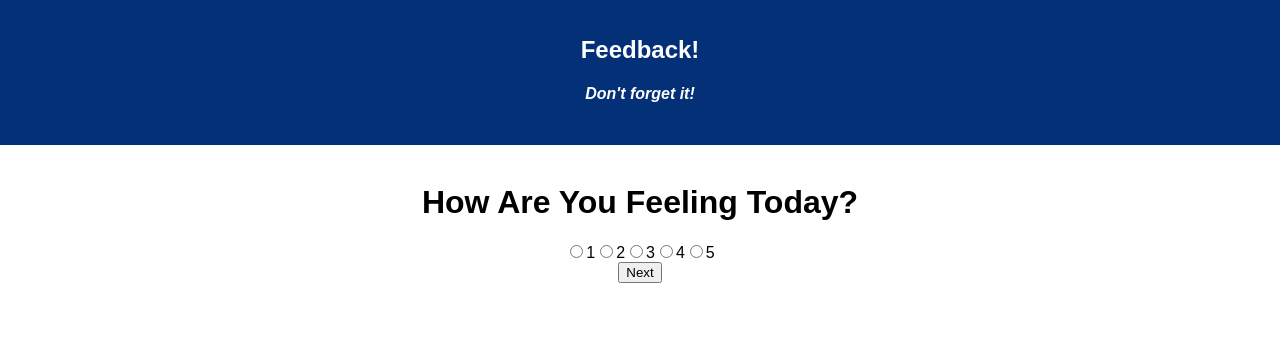
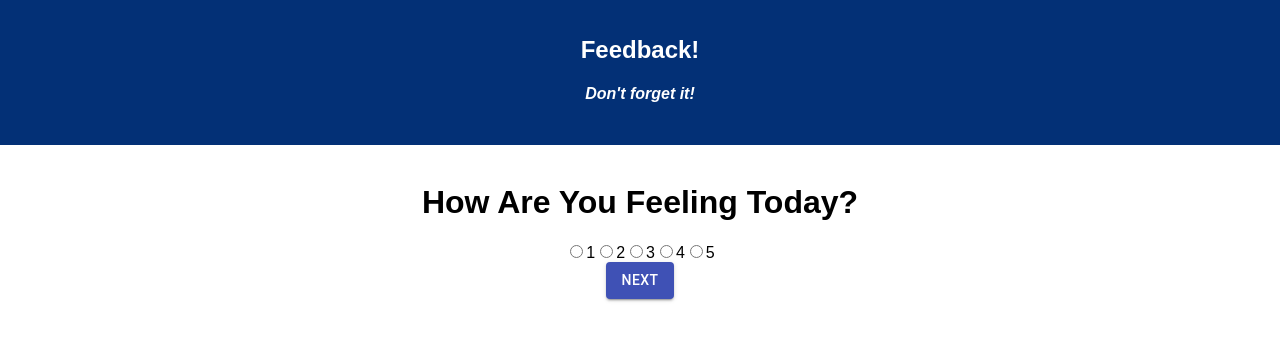
Before and after one commit to cloakerwolf/Student-Feedback, a React (Create React App) app: page / in a window 1280 px wide. Shown: the top 340 px of the page. Built offline with nearby package versions, Linux system fonts and the light colour scheme.

Commit message:
setup material ui on button for feeling component

```diff
--- a/src/components/Feeling/Feeling.jsx
+++ b/src/components/Feeling/Feeling.jsx
@@ -1,5 +1,6 @@
 import React, { Component } from 'react';
 import {connect} from 'react-redux';
+import Button from '@material-ui/core/Button';
 
 
 
@@ -15,7 +16,7 @@
         })
     }
 
-    //if handle submit is on the form so i can enter value then hit enter or hit the next button
+
     handleSubmit = (event) => {
         event.preventDefault();
         if (this.state.feeling === '') { alert('ENTER A INPUT!') }
@@ -32,14 +33,14 @@
         return (
             <>
                 <h1>How Are You Feeling Today?</h1>
-                <form  onSubmit={this.handleSubmit}>
+                <form  >
                     <input className="inputs" type="radio" name="feeling" value="1"  onChange={this.handleRadio}/>1
                     <input className="inputs" type="radio" name="feeling" value="2"  onChange={this.handleRadio}/>2
                     <input className="inputs" type="radio" name="feeling" value="3"  onChange={this.handleRadio}/>3
                     <input className="inputs" type="radio" name="feeling" value="4"  onChange={this.handleRadio}/>4
                     <input className="inputs" type="radio" name="feeling" value="5"  onChange={this.handleRadio}/>5
                     <br />
-                    <button className="btn btn-secondary btn-lg checkoutBtn" >Next</button>
+                    <Button variant="contained" color="primary" onClick={this.handleSubmit} className="btn btn-secondary btn-lg checkoutBtn" >Next</Button>
                 </form>
             </>
 
```
